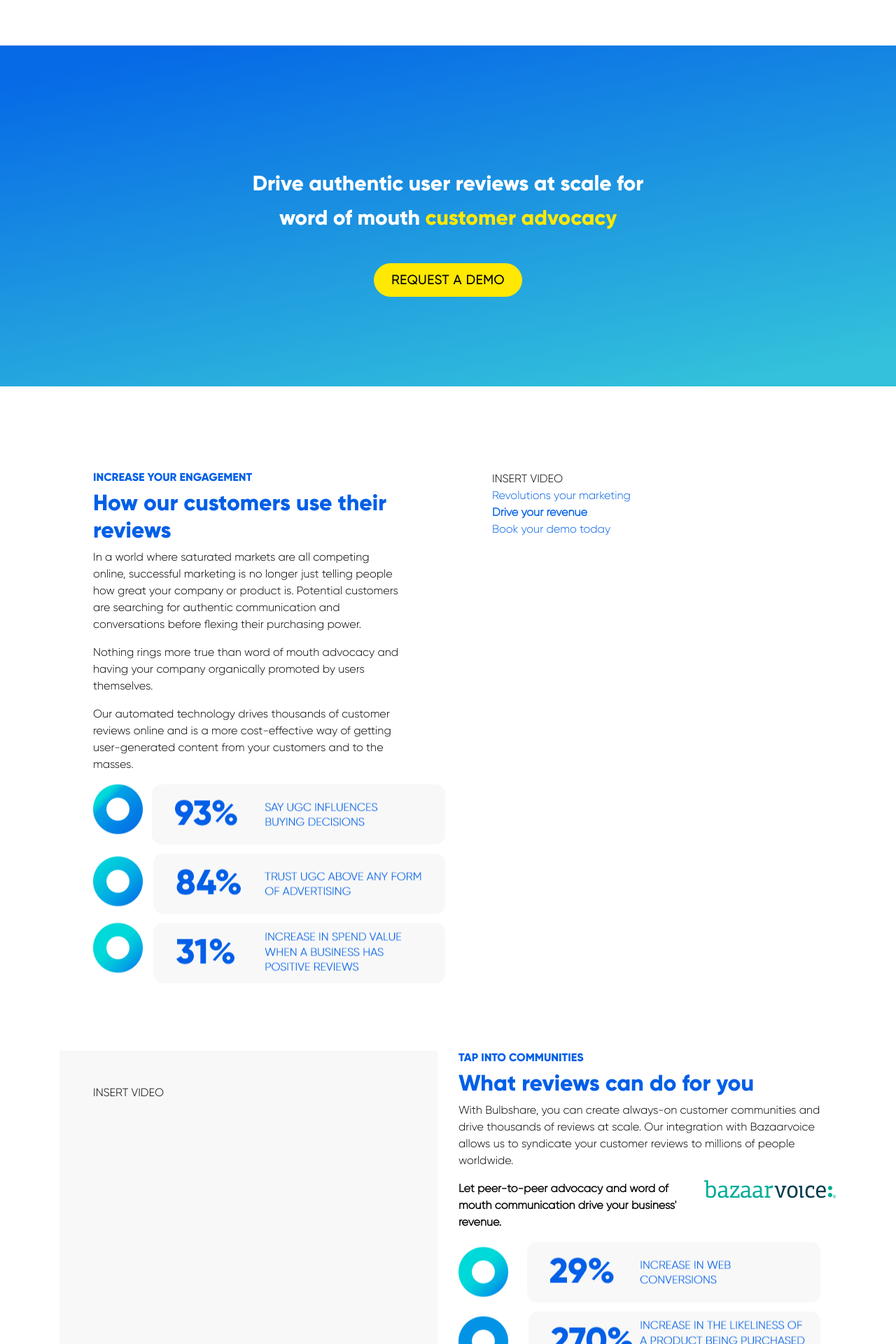
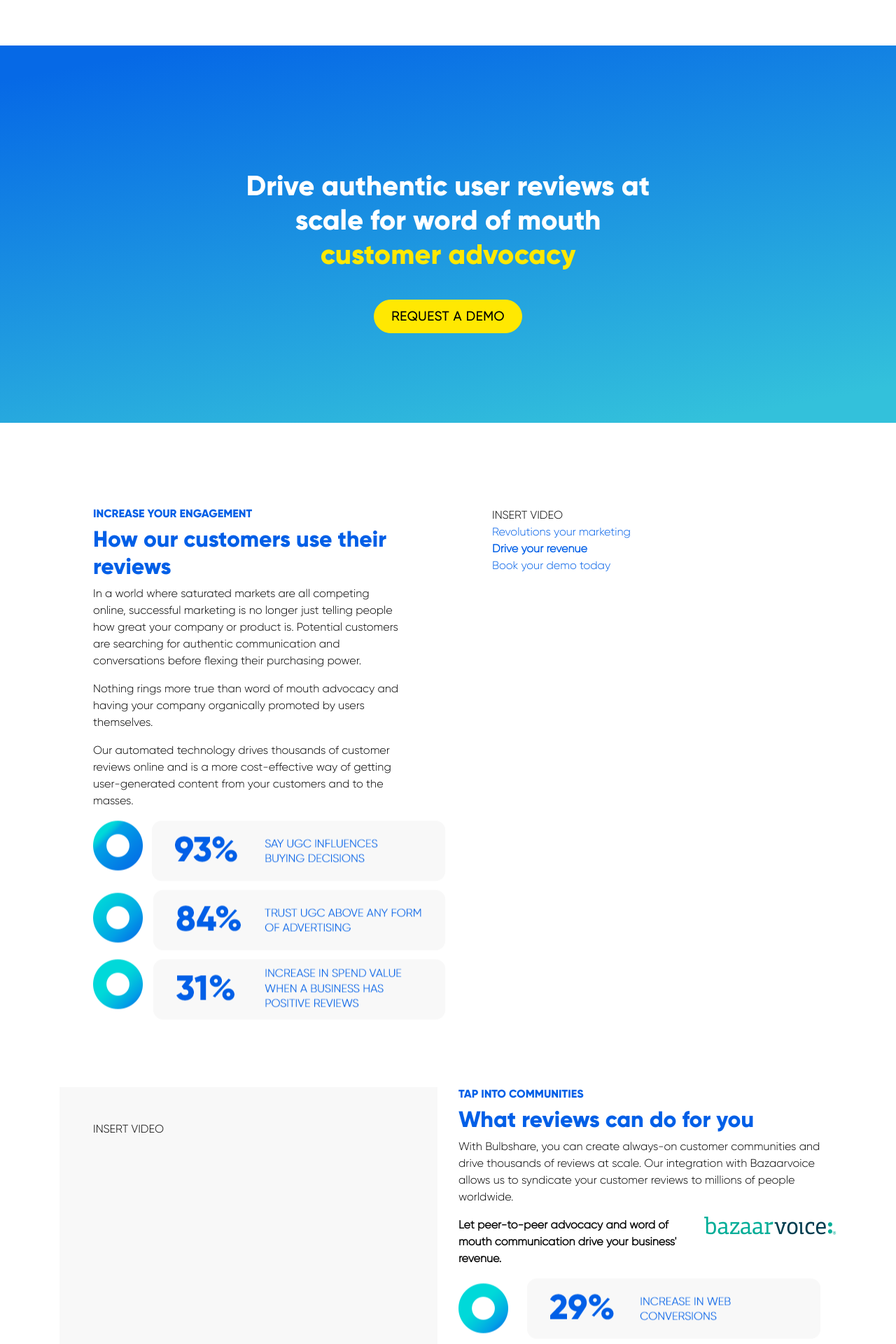
Before and after one commit to AntheaO/Bulbshare-sandbox, a Jekyll site: the page built from pages/about.md, in a window 1280 px wide. Shown: the part 2438-4358 px from the top of the page at 70% size. Built offline with Jekyll 4.4.1, drawn with Linux system fonts in a browser that asks for light colours; some of the changed text lies outside the part shown.

Commit message:
Added footer

```diff
--- a/_includes/template/footer.html
+++ b/_includes/template/footer.html
@@ -1,5 +1,38 @@
-<footer class="mt-auto border-top bg-light">
-    <div class="container my-4">
-        <p><a href="{{ '/' | relative_url }}">{{ site.title }}</a> | {{ site.description }}, {{ site.author }} {{ site.year }}</p>
-    </div>
-</footer>
+<div class="container">
+    <footer class="py-5">
+      <div class="row">
+        <div class="col-3">
+          <ul class="nav flex-column">
+            <li class="nav-item mb-2"><a href="#" class="nav-link p-0 text-muted">Product</a></li>
+            <li class="nav-item mb-2"><a href="#" class="nav-link p-0 text-muted">Product Innovation</a></li>
+            <li class="nav-item mb-2"><a href="#" class="nav-link p-0 text-muted">Market Research</a></li>
+            <li class="nav-item mb-2"><a href="#" class="nav-link p-0 text-muted">Employee Experience</a></li>
+            <li class="nav-item mb-2"><a href="#" class="nav-link p-0 text-muted">Customers</a></li>
+            <li class="nav-item mb-2"><a href="#" class="nav-link p-0 text-muted">About</a></li>
+            <li class="nav-item mb-2"><a href="#" class="nav-link p-0 text-muted">Resources</a></li>
+            <li class="nav-item mb-2"><a href="#" class="nav-link p-0 text-muted">Privacy Policy</a></li>
+          </ul>
+        </div>
+
+        <div class="col-2 center-center">
+            <img class="vertical-middle" src="{{ site.my-media-path }}/assets/img/Bulbshare-logo-white (1).png" alt="Bulbshare" width="168" height="39" />
+        </div>
+
+        <div class="col-6 offset-1 align-right">
+            <p>London<br />
+            3-5 Hardwidge Street, SE1 3SY<br />
+            t. 02086163636 / e.info@bulbshare.com<br />
+            Hong Kong<br />
+            L1, The Sparkle, 500 Tung Chau Street, West Kowloont. <br />+(852)39961934 / e. info@bulbshare.com</p>
+            <ul class="list-unstyled d-flex">
+              <li class="ms-3"><a class="link-dark" href="#"><svg class="bi" width="24" height="24"><use xlink:href="#twitter"/></svg></a></li>
+              <li class="ms-3"><a class="link-dark" href="#"><svg class="bi" width="24" height="24"><use xlink:href="#instagram"/></svg></a></li>
+            </ul>
+        </div>
+      </div>
+
+      <div class="text-center copyright justify-content-between py-4 my-4">
+        <p>&copy; 2022 Bulbshare. All Rights Reserved, Bulbshare Limited</p>
+      </div>
+    </footer>
+  </div>
--- a/_sass/_custom.scss
+++ b/_sass/_custom.scss
@@ -48,19 +48,20 @@ a {
     line-height: 22px;
 }
 .hero-inner-padding {
-    padding-top: 125px;
-    padding-bottom: 80px;
+    padding-top: 8rem;
+    padding-bottom: 5rem;
 }
 h1, h2, h3, h4, h5, h6 {
   font-family: 'gilroyextrabold';
   font-weight: 800;
 }
 h1.cta {
+  font-family: 'gilroyextrabold';
   color: #ffffff;
   margin-bottom: 40px;
   font-style: normal;
   font-weight: 800;
-  font-size: 30px;
+  font-size: 40px;
   line-height: 49px;
 }
 
@@ -103,7 +104,20 @@ h1.cta {
   .bg-gradient-cta {
     background: linear-gradient(169.35deg, #0669E6 6.42%, #33C1DB 93.23%, #33C1DB 93.58%);
   }
-
+  .bg-gradient-cta:before {
+    max-width: 1140px;
+    margin: 0 auto;
+    left: 0;
+    right: 0;
+    content: '';
+    position: absolute;
+    top: 40px;
+    bottom: -20px;
+    width: 100%;
+    background: url(/assets/img/Group9.png) no-repeat center bottom;
+    background-size: cover;
+    z-index: 0;
+  }
   // Gradient grids
 
   .green-grid-col {
@@ -181,3 +195,37 @@ h1.cta {
     mask-repeat:no-repeat;
     mask-size: 400px 350px;
 }
+
+ // footer
+.align-right {
+  text-align: right;
+}
+.center-center {
+  display: -webkit-box;
+  display: -ms-flexbox;
+  display: flex;
+  vertical-align: middle;
+  -ms-flex-line-pack: center;
+  align-content: center;
+  -webkit-box-align: center;
+  -ms-flex-align: center;
+  align-items: center;
+}
+ul.nav li {
+  text-transform: uppercase;
+  font-style: normal;
+  font-weight: 900;
+  font-size: 16px;
+  line-height: 22px;
+
+color: #3C3C47;
+}
+.vertical-middle {
+  vertical-align: middle;
+}
+.copyright {
+  font-size: 14px;
+  line-height: 16px;
+  font-weight: 300;
+  color: #3C3C47;
+}
```
Also changed, not shown: assets/img/Bulbshare-logo-white (1).png (added).
